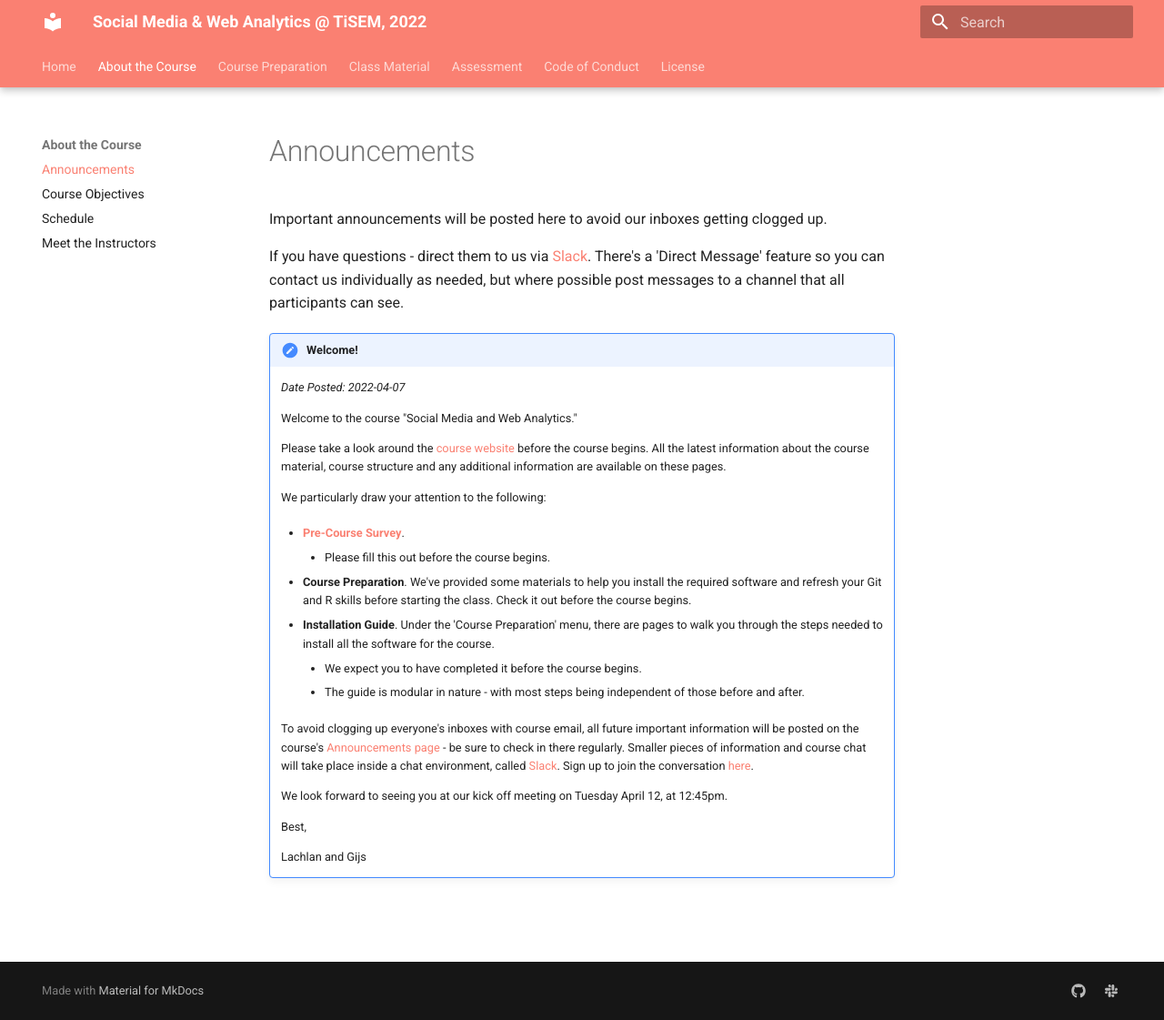
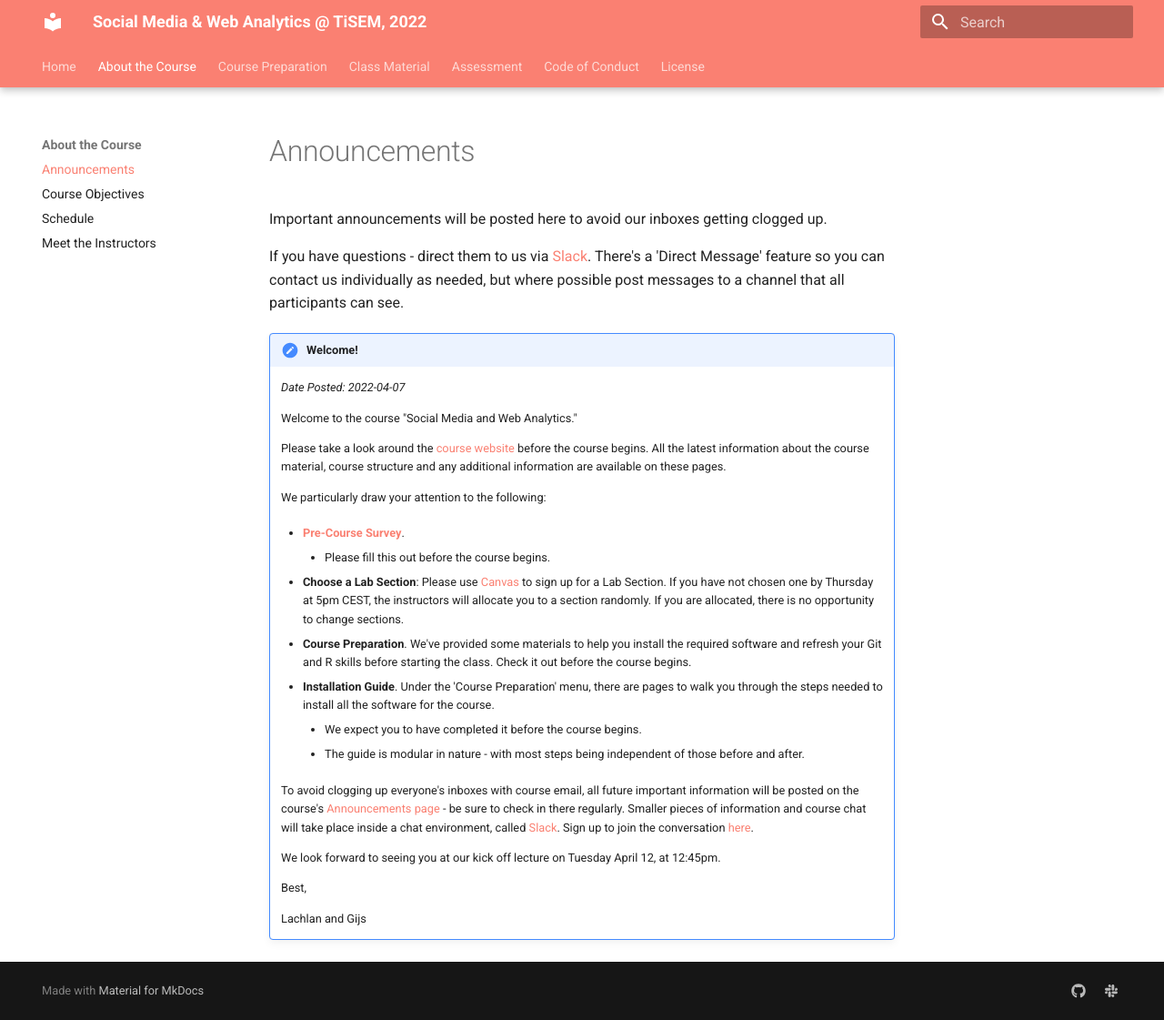
Before and after one commit to tisem-digital-marketing/2022-smwa, an MkDocs documentation site: the page built from docs/about/announcements.md, in a window 1280 px wide and 1121 px high. Shown: the whole window at 91% size. Built offline with MkDocs 1.6.1 and Material for MkDocs 9.7.7, drawn with Linux system fonts in a browser that asks for light colours.

Commit message:
update announcement

```diff
--- a/docs/about/announcements.md
+++ b/docs/about/announcements.md
@@ -13,8 +13,10 @@ If you have questions - direct them to us via [Slack](https://tisem-smwa.slack.c
 
     We particularly draw your attention to the following:
 
-    * **[Pre-Course Survey](https://forms.gle/sqqjx1kmasjH8QHJ7)**.
+    * **[Pre-Course Survey](https://forms.gle/mJj3kEqPrxuFBxHT9)**.
         * Please fill this out before the course begins.
+
+    * **Choose a Lab Section**: Please use [Canvas](https://canvas.uvt.nl/) to sign up for a Lab Section. If you have not chosen one by Thursday at 5pm CEST, the instructors will allocate you to a section randomly. If you are allocated, there is no opportunity to change sections.
 
     * **Course Preparation**. We've provided some materials to help you install the required software and refresh your Git and R skills before starting the class. Check it out before the course begins.
 
@@ -24,7 +26,7 @@ If you have questions - direct them to us via [Slack](https://tisem-smwa.slack.c
 
     To avoid clogging up everyone's inboxes with course email, all future important information will be posted on the course's [Announcements page](https://tisem-digital-marketing.github.io/2022-smwa/about/announcements) - be sure to check in there regularly. Smaller pieces of information and course chat will take place inside a chat environment, called [Slack](https://www.slack.com). Sign up to join the conversation [here](https://tisem-smwa-2022.slack.com/signup#/).
 
-    We look forward to seeing you at our kick off meeting on Tuesday April 12, at 12:45pm.
+    We look forward to seeing you at our kick off lecture on Tuesday April 12, at 12:45pm.
 
     Best,
 
```
